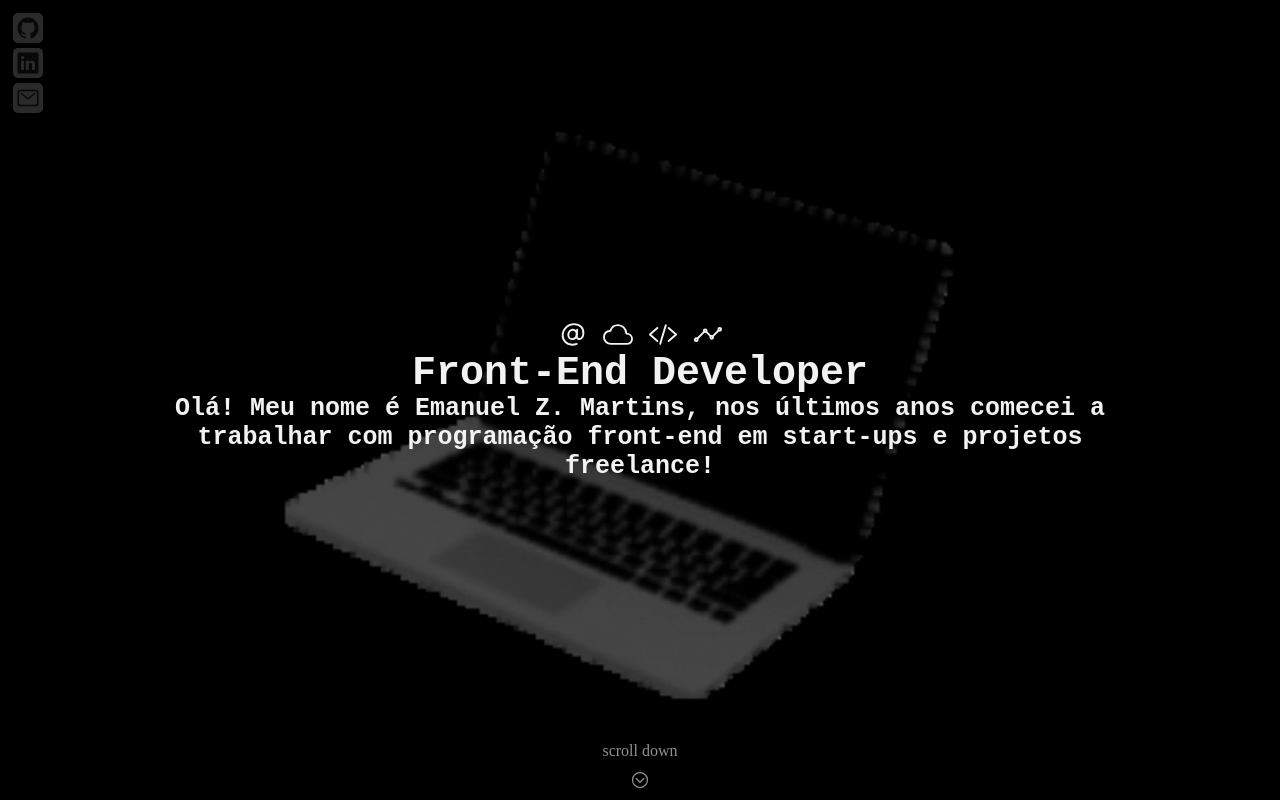
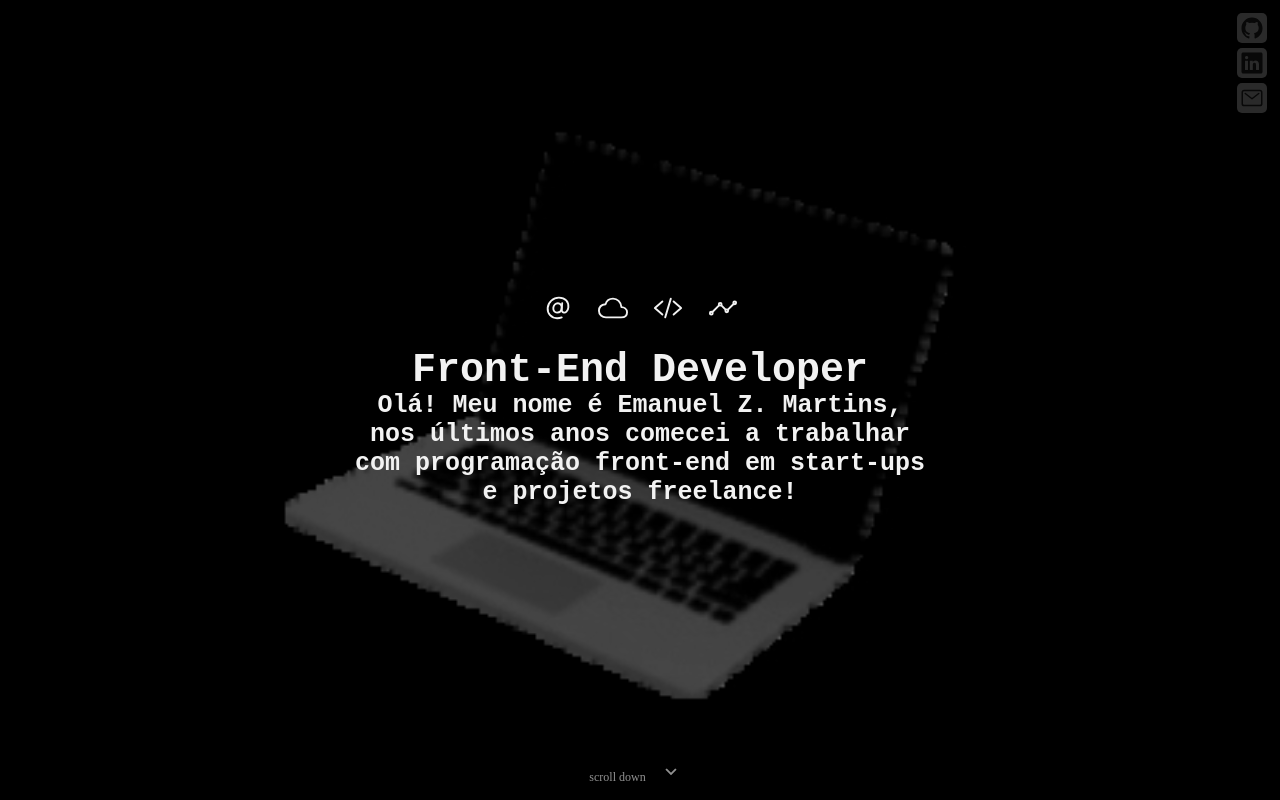
Before and after one commit to ezms/portfolio, a React (Vite) app: page / in a window 1280 px wide. Built offline with nearby package versions, Linux system fonts and the light colour scheme.

Commit message:
style-fix: fix main text gap

```diff
--- a/package.json
+++ b/package.json
@@ -8,12 +8,14 @@
         "preview": "vite preview"
     },
     "dependencies": {
+        "aos": "^3.0.0-beta.6",
         "framer-motion": "^6.2.8",
         "react": "^17.0.2",
         "react-dom": "^17.0.2",
         "react-router-dom": "^6.2.2"
     },
     "devDependencies": {
+        "@types/aos": "^3.0.4",
         "@types/react": "^17.0.33",
         "@types/react-dom": "^17.0.10",
         "@types/styled-components": "^5.1.24",
--- a/src/App.tsx
+++ b/src/App.tsx
@@ -1,10 +1,12 @@
 import AppRoutes from './routes';
 import GlobalStyles, { Root } from './styles/global';
+import Animations from './styles/animations';
 
 const App = () => {
     return (
         <Root>
             <GlobalStyles />
+            <Animations />
             <AppRoutes />
         </Root>
     );
--- a/src/components/PresentationSection/style.ts
+++ b/src/components/PresentationSection/style.ts
@@ -49,4 +49,6 @@ export const PresentationText = styled.p`
     font-family: var(--roboto-mono-font);
     font-weight: 700;
     font-size: 25px;
+    max-width: 575px;
+    margin-inline: auto;
 `;
--- a/src/components/ScrollDownMessage/index.tsx
+++ b/src/components/ScrollDownMessage/index.tsx
@@ -1,8 +1,14 @@
-import { ScrollDownMessageBox, ScrollDownMessageText } from './style';
+import {
+    ScrollDown,
+    ScrollDownMessageBox,
+    ScrollDownMessageText,
+} from './style';
 
 export const ScrollDownMessage = () => (
     <ScrollDownMessageBox>
         <ScrollDownMessageText>scroll down</ScrollDownMessageText>
-        <ion-icon name="chevron-down-circle-outline"></ion-icon>
+        <ScrollDown>
+            <span></span>
+        </ScrollDown>
     </ScrollDownMessageBox>
 );
--- a/src/components/ScrollDownMessage/style.ts
+++ b/src/components/ScrollDownMessage/style.ts
@@ -2,22 +2,46 @@ import styled from 'styled-components';
 
 export const ScrollDownMessageBox = styled.div`
     display: flex;
-    flex-direction: column;
+    justify-content: center;
     align-items: center;
-    gap: 10px;
+    gap: 5px;
 
     position: absolute;
-    bottom: 10px;
+    bottom: 3px;
     opacity: 0.6;
-
-    ion-icon {
-        font-size: 20px;
-        color: var(--white-color);
-    }
 `;
 
 export const ScrollDownMessageText = styled.span`
-    font-size: 16px;
+    font-size: 12px;
     font-weight: 400;
     color: var(--white-color);
 `;
+
+export const ScrollDown = styled.div`
+    width: 40px;
+    height: 40px;
+
+    transform: translateY(-10px) translateX(-0%) rotate(45deg);
+
+    span {
+        display: block;
+
+        position: absolute;
+        top: 0;
+        left: 0;
+
+        width: 20%;
+        height: 20%;
+
+        border-bottom: 2px solid var(--white-color);
+        border-right: 2px solid var(--white-color);
+
+        animation: scrolldown 1.5s linear infinite;
+
+        :nth-child(1) {
+            transform: translate(15px, 15px);
+        }
+
+        opacity: 0;
+    }
+`;
--- a/src/components/SignalsContainer/style.ts
+++ b/src/components/SignalsContainer/style.ts
@@ -2,7 +2,8 @@ import styled from 'styled-components';
 
 export const IconBox = styled.div`
     display: inline-flex;
-    gap: 15px;
+    gap: 25px;
+    margin-bottom: 1.5em;
 `;
 
 export const Box = styled.span``;
--- a/src/components/SocialMediaBox/style.ts
+++ b/src/components/SocialMediaBox/style.ts
@@ -9,5 +9,5 @@ export const SocialMediaContainer = styled.div`
 
     position: absolute;
     top: 10px;
-    left: 10px;
+    right: 10px;
 `;
--- /dev/null
+++ b/src/styles/animations/index.ts
@@ -0,0 +1,36 @@
+import { createGlobalStyle } from 'styled-components';
+
+export default createGlobalStyle`
+    @keyframes scrolldown {
+        0% {
+            top: -5px;
+            left: -5px;
+            opacity: 0;
+        }
+
+        25% {
+            top: 0px;
+            left: 0px;
+            opacity: 1;
+        }
+
+        50% {
+            top: 2.5px;
+            left: 2.5px;
+            opacity: 1;
+        }
+
+        75% {
+            top: 4px;
+            left: 4px;
+            opacity: 1;
+        }
+
+        100% {
+            top: 5px;
+            left: 5px;
+            opacity: 0;
+        }
+    }
+
+`;
--- a/src/styles/global/index.ts
+++ b/src/styles/global/index.ts
@@ -10,7 +10,7 @@ export default createGlobalStyle`
         --dark-gray-color: #404040;
         --black-color: #1B1B1B;
 
-        --roboto-mono-font: 'Roboto Mono', monospace;;
+        --roboto-mono-font: 'Roboto Mono', monospace;
     }
 
     * {
@@ -18,6 +18,7 @@ export default createGlobalStyle`
         padding: 0;
         box-sizing: border-box;
         text-decoration: none;
+        overflow: hidden;
     }
 
     img {
```
Also changed, not shown: 2 other files (tests, documents, lock files or other folders).
